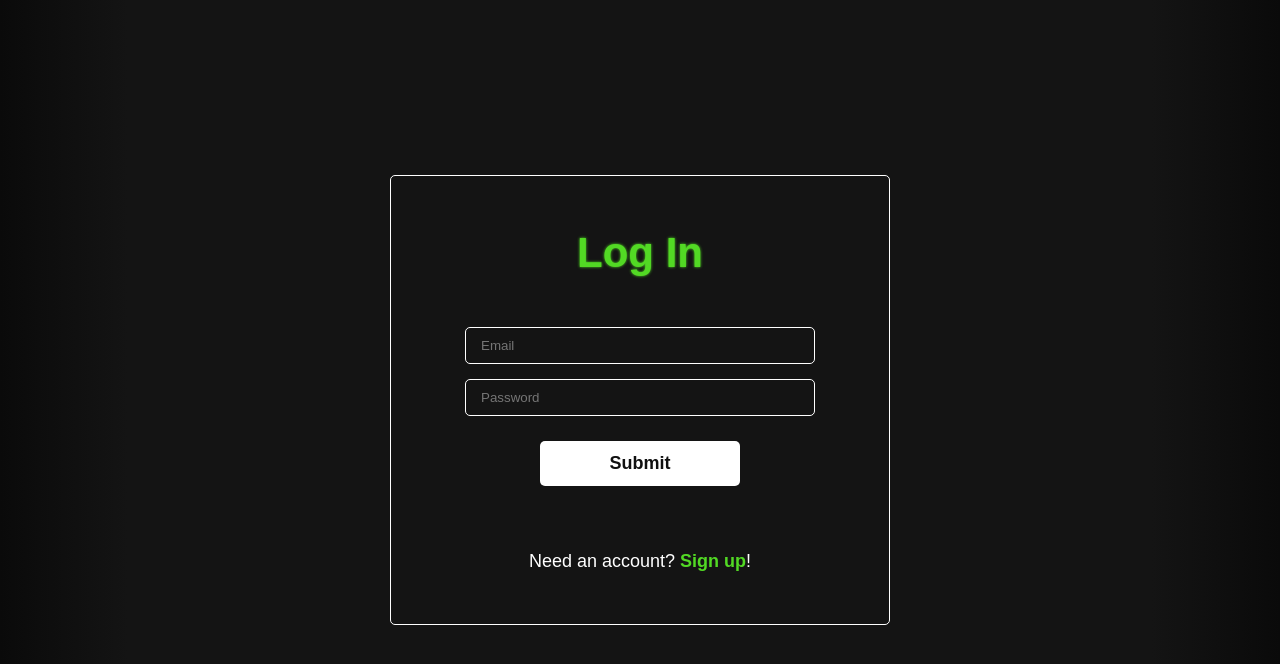
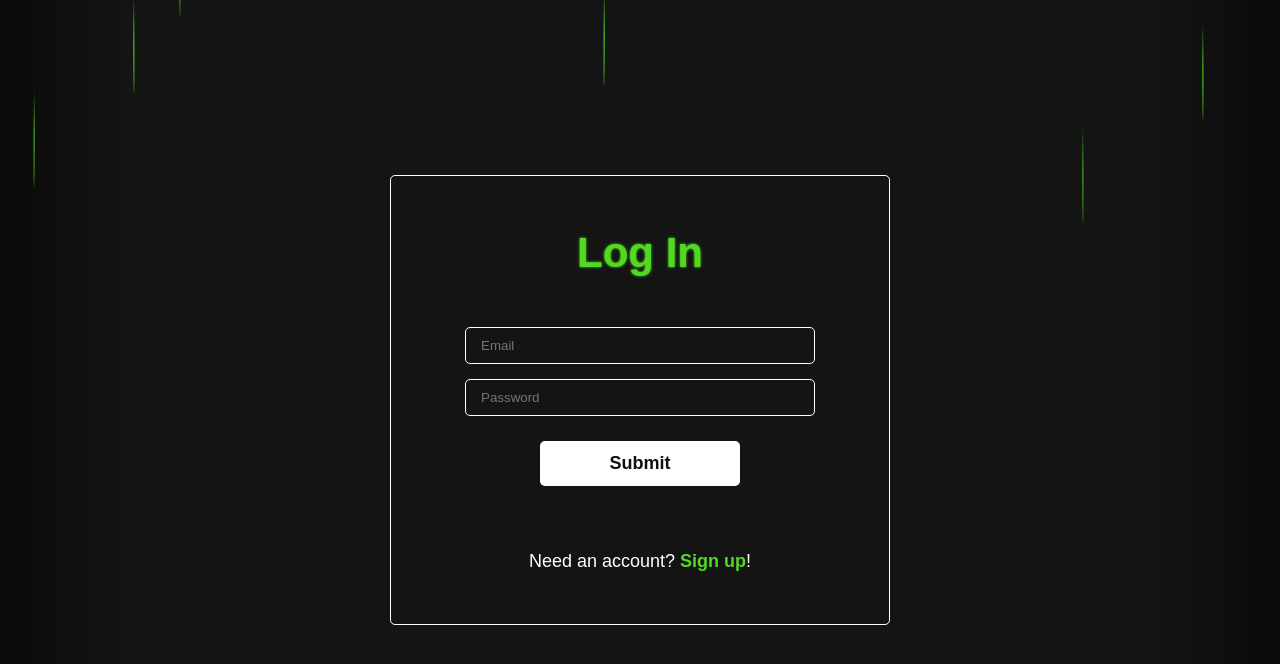
Before and after one commit to carledwardm/auth-portal-supa, a Next.js app: page /login in a window 1280 px wide. Shown: the top 664 px of the page. Built offline with nearby package versions, Linux system fonts and the light colour scheme; no server answers.

Commit message:
Add star/trailfield

```diff
--- a/app/layout.tsx
+++ b/app/layout.tsx
@@ -3,6 +3,7 @@ import { Geist, Geist_Mono } from "next/font/google";
 import "./globals.css";
 import { SupaProvider } from "@/context/SupaContext";
 import Script from 'next/script'
+import TrailField from "@/components/TrailField/TrailField"
 
 const geistSans = Geist({
   variable: "--font-geist-sans",
@@ -23,11 +24,13 @@ export default function RootLayout({
   children,
 }: Readonly<{
   children: React.ReactNode;
-}>) {
+}>){
+
   return (
     <html lang="en">
       <body className={`${geistSans.variable} ${geistMono.variable}`}>
         <SupaProvider >
+          <TrailField />
           {children}
         </ SupaProvider>
         <Script src="https://accounts.google.com/gsi/client"
--- /dev/null
+++ b/components/TrailField/TrailField.module.scss
@@ -0,0 +1,45 @@
+.trail {
+  position: fixed;
+  top: -10vh;
+  width: 1px;
+  height: 100px;
+  background: linear-gradient(to bottom, transparent, var(--outline), transparent);
+  opacity: 0;
+  animation: fall 3s linear infinite;
+}
+
+.trail::after {
+  content: "";
+  position: absolute;
+  top: 0;
+  left: 50%;
+  width: 2px;
+  height: 100px;
+  background: linear-gradient(to top, var(--outline), var(--outline), transparent);
+  border-radius: 50%;
+  transform: translateX(-50%);
+  animation: twinkling 4.5s infinite;
+}
+
+@keyframes twinkling {
+  0%, 100% {
+    opacity: 1;
+  }
+  50% {
+    opacity: 0.5;
+  }
+}
+
+@keyframes fall {
+  0% {
+    transform: translateY(-10vh);
+    opacity: 0;
+  }
+  10% {
+    opacity: 0.75;
+  }
+  100% {
+    transform: translateY(100vh);
+    opacity: 0;
+  }
+}
--- /dev/null
+++ b/components/TrailField/TrailField.tsx
@@ -0,0 +1,20 @@
+import styles from "./TrailField.module.scss";
+
+export default function TrailField() {
+    const numStars = 15;
+    return (
+        <div className={styles.trailContainer}>
+            {Array.from({ length: numStars }).map((_, i) => (
+                <div
+                    key={i}
+                    className={styles.trail}
+                    style={{
+                        left: `${Math.random() * 100}vw`,
+                        animationDuration: `${Math.random() * 10 + 10}s`,
+                        animationDelay: `${Math.random() * 15}s`,
+                    }}
+                ></div>
+            ))}
+        </div>
+    )
+}
--- /dev/null
+++ b/components/TrailField/index.ts
@@ -0,0 +1 @@
+export { default } from "./TrailField"
```
Also changed, not shown: app/globals.css (line endings or trailing spaces).
